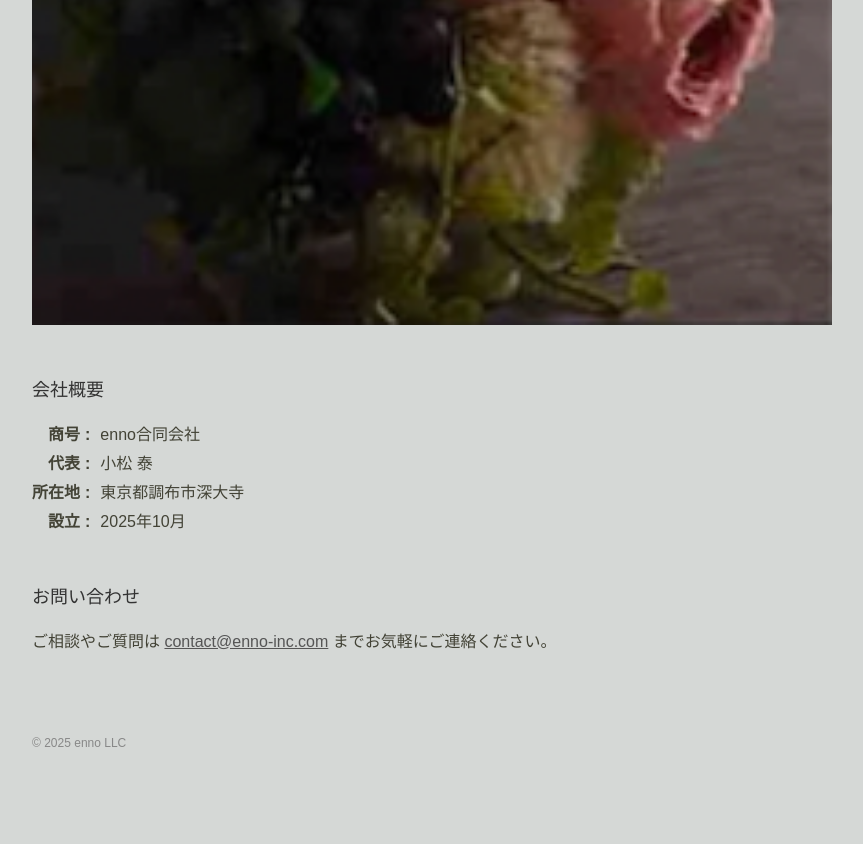
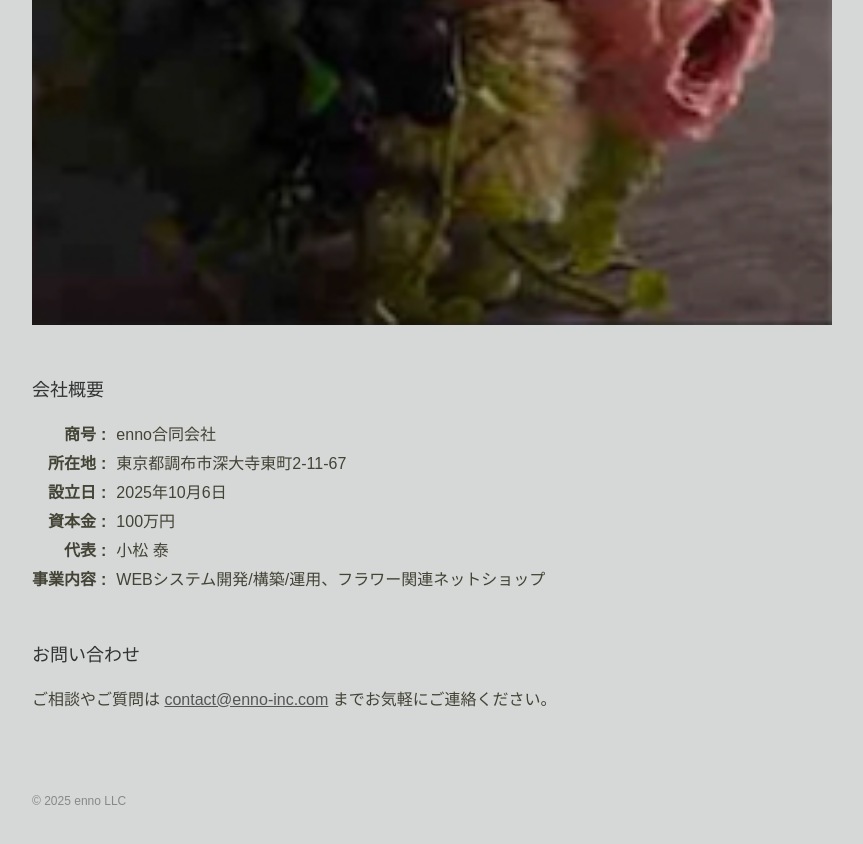
Before and after one commit to komapotter/www.enno-inc.com, a Jekyll site: the page built from index.markdown, in a window 1280 px wide and 900 px high, scrolled down 1494 px. Shown: the top 844 px of the window, without its empty margins (208-1071 px from the left). Built offline with Jekyll 4.4.1, drawn with Linux system fonts in a browser that asks for light colours; some web fonts are replaced.

Commit message:
Update company information with full address, establishment date, and capital in index.markdown

```diff
--- a/index.markdown
+++ b/index.markdown
@@ -25,12 +25,16 @@ title: enno合同会社
 <dl class="company-info">
   <dt>商号</dt>
   <dd>enno合同会社</dd>
+  <dt>所在地</dt>
+  <dd>東京都調布市深大寺東町2-11-67</dd>
+  <dt>設立日</dt>
+  <dd>2025年10月6日</dd>
+  <dt>資本金</dt>
+  <dd>100万円</dd>
   <dt>代表</dt>
   <dd>小松 泰</dd>
-  <dt>所在地</dt>
-  <dd>東京都調布市深大寺</dd>
-  <dt>設立</dt>
-  <dd>2025年10月</dd>
+  <dt>事業内容</dt>
+  <dd>WEBシステム開発/構築/運用、フラワー関連ネットショップ</dd>
 </dl>
 
 <div class="contact">
```
